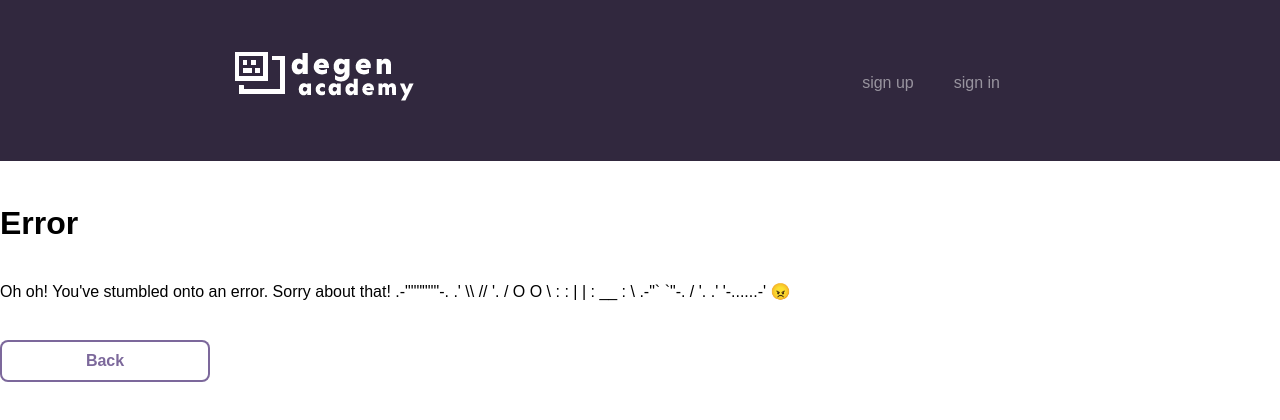
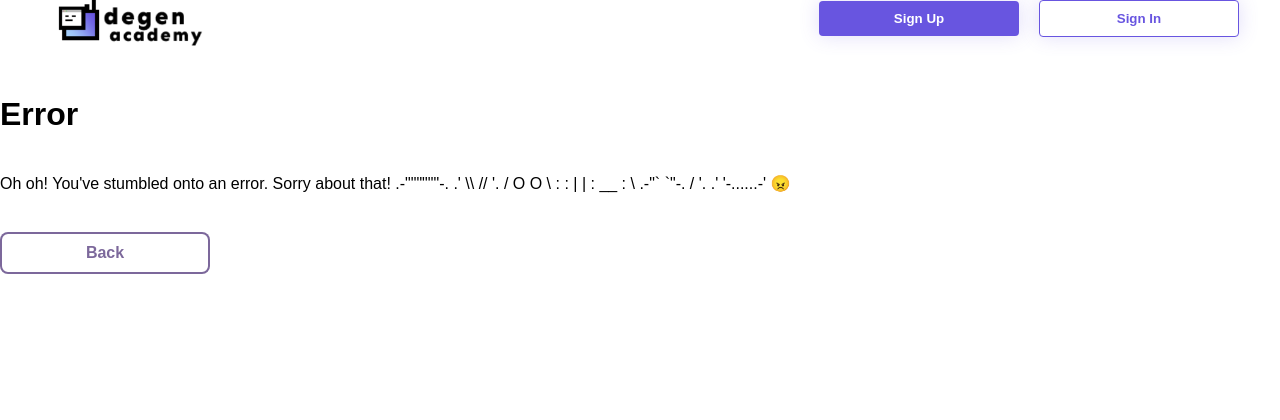
Before and after one commit to jajablinky/Degen-Academy, a React (Create React App) app in the folder client/: page /error in a window 1280 px wide. Shown: the top 420 px of the page. Built offline with nearby package versions, Linux system fonts and the light colour scheme.

Commit message:
updated ui and buttons

```diff
--- a/client/src/components/Header.js
+++ b/client/src/components/Header.js
@@ -1,10 +1,8 @@
 import React from "react";
 import { Link } from "react-router-dom";
-import logo from "../images/degenacademy.png"
-
+import logo from "../images/degenacademy.png";
 
 const Header = ({ context }) => {
-
   /**
    *  HEADER ---/
    *
@@ -17,22 +15,24 @@ const Header = ({ context }) => {
   return (
     <div className="header">
       <div className="bounds">
-        <Link to="/"><img className="header--logo" src={logo} alt="degen academy logo"/></Link>
+        <Link to="/">
+          <img className="header--logo" src={logo} alt="degen academy logo" />
+        </Link>
         <nav>
           {authUser ? (
             <>
               <span>
-                welcome! {authUser.firstName}, {authUser.lastName} ✔
+                Welcome! {authUser.firstName}, {authUser.lastName} ✔
               </span>
-              <Link to="/signout">sign out</Link>
+              <Link to="/signout">Sign out</Link>
             </>
           ) : (
             <>
-              <Link className="signup" to="/signup">
-                sign up
+              <Link to="/signup">
+                <button className="signup">Sign Up</button>
               </Link>
-              <Link className="signin" to="/signin">
-                sign in
+              <Link to="/signin">
+                <button className="signin">Sign In</button>
               </Link>
             </>
           )}
--- a/client/src/styles/global.css
+++ b/client/src/styles/global.css
@@ -36,17 +36,22 @@ a {
 
 /* line 13, ../sass/global.sass */
 .header {
-  background: #31283e;
-  margin-bottom: 30px;
-  display: grid;
-  padding-inline: 200px;
+  background: transparent;
+  max-width: 1250px;
+  margin: 0 auto;
+  padding: 0 1rem;
 }
 /* line 17, ../sass/global.sass */
 .header--logo {
-  color: #fff;
-  font-size: 24px;
   margin: 0;
 }
+
+.header img {
+  height: 50px;
+  width: 200px;
+  object-fit: cover;
+}
+
 .header img:hover {
   opacity: 50%;
 }
@@ -72,19 +77,39 @@ a {
 }
 /* line 34, ../sass/global.sass */
 .header nav {
-  padding: 40px;
   float: right;
-  margin-top: 27px;
+  justify-content: center;
 }
-/* line 37, ../sass/global.sass */
-.header nav a {
-  color: rgba(255, 255, 255, 0.5);
-  padding-inline-end: 40px;
+
+button {
+  cursor: pointer;
+  border: 0;
+  border-radius: 4px;
+  font-weight: 600;
+  margin: 0 10px;
+  width: 200px;
+  padding: 10px 0;
+  box-shadow: 0 0 20px rgba(104, 85, 224, 0.2);
+  transition: 0.4s;
 }
-/* line 40, ../sass/global.sass */
-.header nav a:hover {
-  color: #fff;
+
+.signup {
+  color: white;
+  background-color: rgba(104, 85, 224, 1);
 }
+
+.signin {
+  color: rgb(104, 85, 224);
+  background-color: rgba(255, 255, 255, 1);
+  border: 1px solid rgba(104, 85, 224, 1);
+}
+
+button:hover {
+  color: white;
+  box-shadow: 0 0 20px rgba(104, 85, 224, 0.6);
+  background-color: rgba(104, 85, 224, 1);
+}
+
 .course--module {
   background: #7c689b;
   border-radius: 0.5rem;
@@ -238,7 +263,7 @@ textarea:focus {
   outline: 2px solid #332a40;
 }
 
-@media screen and (min-width: 600px) {
+@media screen and (min-width: 685px) {
   .header--signedin li {
     display: inline-block;
     margin-left: 0.5rem;
@@ -275,5 +300,5 @@ textarea:focus {
 }
 
 .reactmarkdown {
-    padding: 40px;
+  padding: 40px;
 }
```
Also changed, not shown: client/src/images/degenacademy.png. Lines whose indentation alone changed are shown as unchanged.
